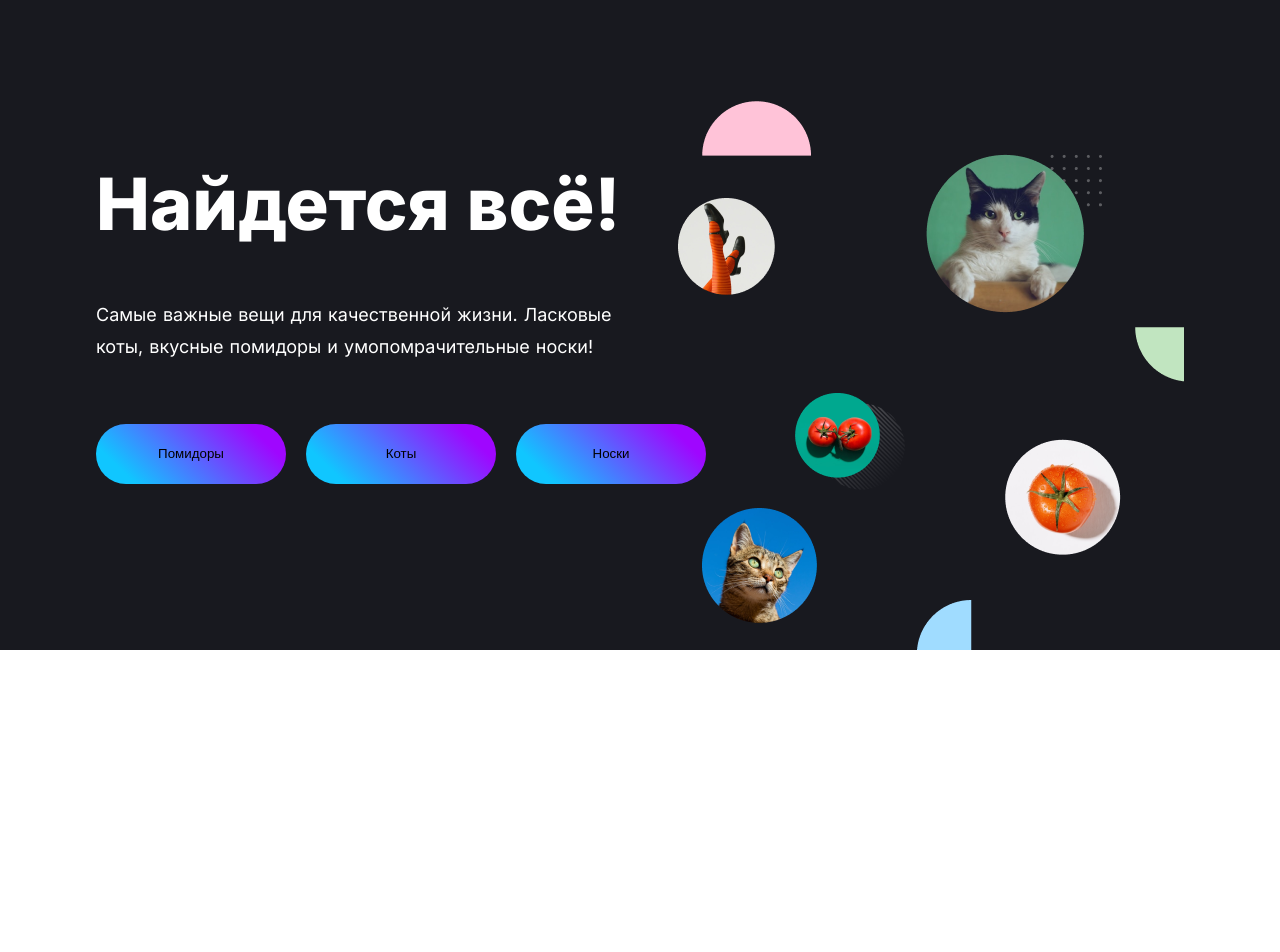
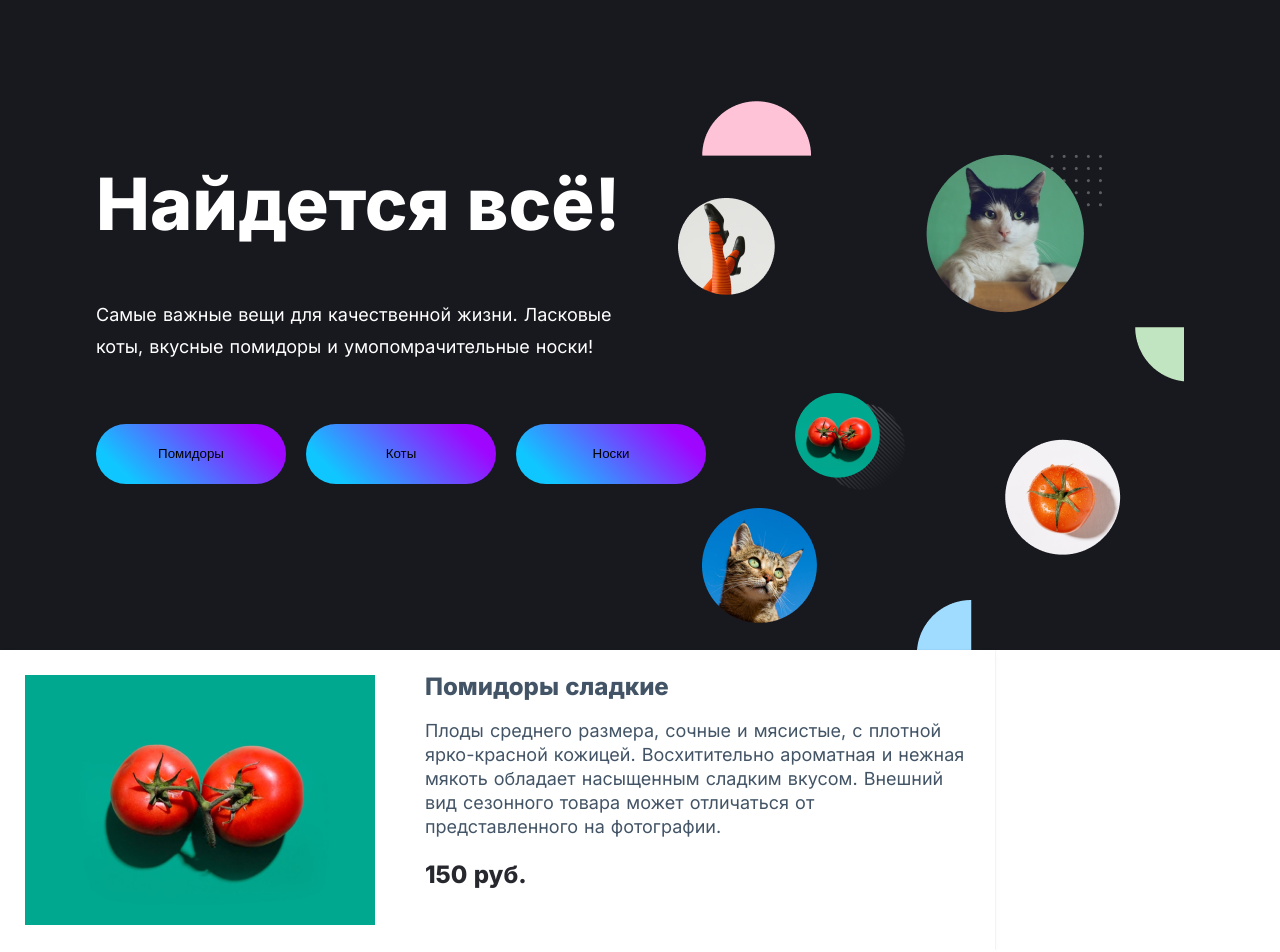
Before and after one commit to Kalibryyy/vue-nuxt-goods, a Nuxt app: page / in a window 1280 px wide. Shown: the top 952 px of the page. Built offline with nearby package versions, Linux system fonts and the light colour scheme.

Commit message:
card markup

```diff
--- a/components/Card.vue
+++ b/components/Card.vue
@@ -1,15 +1,73 @@
 <template>
-  <div>
-
+  <div class="card">
+    <img class="card__img" src="../static/images/tomato.jpeg" alt="томат" />
+    <div class="card__content">
+      <h2 class="card__title">Помидоры сладкие</h2>
+      <p class="card__description">
+        Плоды среднего размера, сочные и мясистые, с плотной ярко-красной
+        кожицей. Восхитительно ароматная и нежная мякоть обладает насыщенным
+        сладким вкусом. Внешний вид сезонного товара может отличаться от
+        представленного на фотографии.
+      </p>
+      <p class="card__item-price">150 руб.</p>
+    </div>
   </div>
 </template>
 
 <script>
-  export default {
-
-  }
+export default {};
 </script>
 
-<style lang="scss" scoped>
+<style scoped>
+.card {
+  display: flex;
+  max-width: 995px;
+  height: 300px;
+  background: #ffffff;
+  box-shadow: 0px 0px 1px rgba(12, 26, 75, 0.24),
+    0px 3px 8px -1px rgba(50, 50, 71, 0.05);
+  box-sizing: border-box;
+  padding: 25px;
+}
 
+.card__img {
+  width: 350px;
+  height: 250px;
+}
+
+.card__content {
+  margin-left: 50px;
+}
+
+.card__title {
+  font-family: "Inter", sans-serif;
+  font-style: normal;
+  font-weight: 600;
+  font-size: 24px;
+  line-height: 1;
+  color: #425466;
+  margin-bottom: 20px;
+  text-align: left;
+}
+
+.card__description {
+  font-family: "Inter", sans-serif;
+  font-style: normal;
+  font-weight: 400;
+  font-size: 18px;
+  line-height: 1.33;
+  color: #425466;
+  text-align: left;
+  margin-bottom: 20px;
+}
+
+.card__item-price {
+  font-family: "Inter", sans-serif;
+  font-style: normal;
+  font-weight: bold;
+  font-size: 24px;
+  line-height: 1.35;
+  color: #27272e;
+  text-align: left;
+}
 </style>
--- a/components/Cover.vue
+++ b/components/Cover.vue
@@ -28,7 +28,6 @@ export default {
 <style scoped>
 .cover {
   background: #18191f;
-  max-width: 1920px;
   min-height: 650px;
 }
 
--- a/layouts/default.vue
+++ b/layouts/default.vue
@@ -7,8 +7,7 @@
 
 <style>
 html {
-  font-family: "Source Sans Pro", -apple-system, BlinkMacSystemFont, "Segoe UI",
-    Roboto, "Helvetica Neue", Arial, sans-serif;
+  font-family: "Inter", sans-serif;
   font-size: 16px;
   word-spacing: 1px;
   -ms-text-size-adjust: 100%;
--- a/nuxt.config.js
+++ b/nuxt.config.js
@@ -11,8 +11,9 @@ export default {
       { hid: "description", name: "description", content: "" },
     ],
     link: [{ rel: "icon", type: "image/x-icon", href: "/favicon.ico" }],
-    link: [{ rel: "stylesheet", href: "https://fonts.googleapis.com/css2?family=Inter:wght@800&display=swap"}],
-    link: [{ rel: "stylesheet", href: "https://fonts.googleapis.com/css2?family=Inter:wght@400;800&display=swap"}]
+    // link: [{ rel: "stylesheet", href: "https://fonts.googleapis.com/css2?family=Inter:wght@800&display=swap"}],
+    link: [{ rel: "stylesheet", href: "https://fonts.googleapis.com/css2?family=Inter:wght@400;800&display=swap"}],
+    // link: [{ rel: "stylesheet", href: "https://fonts.googleapis.com/css2?family=Inter:wght@600&display=swap"}]
   },
 
   // Global CSS: https://go.nuxtjs.dev/config-css
--- a/pages/index.vue
+++ b/pages/index.vue
@@ -1,11 +1,11 @@
 <template>
   <div class="container">
-    <!-- <Cover /> -->
+    <Card />
   </div>
 </template>
 
 <script>
-import Cover from '../components/Cover';
+import Cover from "../components/Cover";
 export default {
   components: { Cover },
   // methods: {
@@ -19,11 +19,7 @@ export default {
 <style>
 .container {
   margin: 0 auto;
-  min-height: 100vh;
-  display: flex;
-  justify-content: center;
-  align-items: center;
-  text-align: center;
+  max-width: 1920px;
 }
 
 .title {
```
Also changed, not shown: static/images/tomato.jpeg (added).
